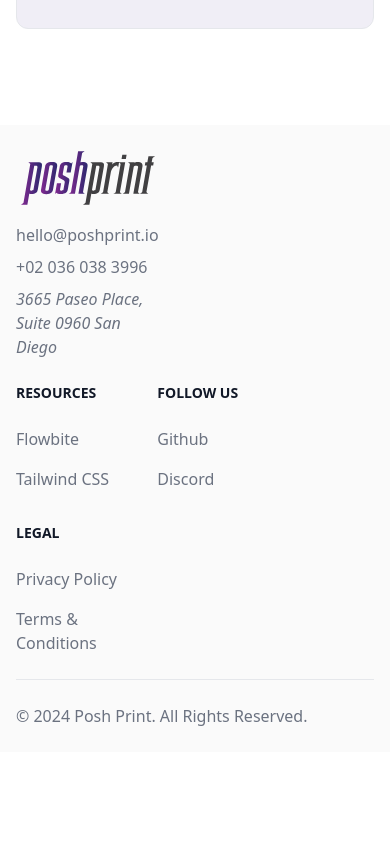
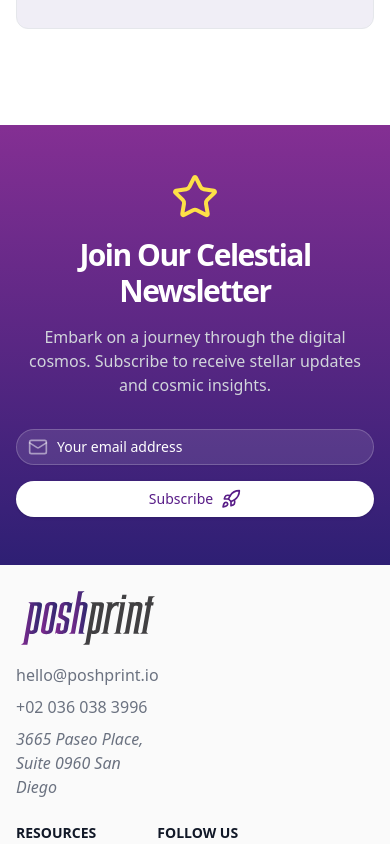
Before and after one commit to AbdurRahman1-Dev/post-print, a React (Vite) app: page / in a window 390 px wide. Shown: the part 4860-5704 px from the top of the page. Before the commit the page ends 5612 px from the top, so only its background shows below. Built offline with nearby package versions, Linux system fonts and the light colour scheme.

Commit message:
newsletter added

```diff
--- a/src/components/home/Categories.jsx
+++ b/src/components/home/Categories.jsx
@@ -44,7 +44,7 @@ export default function Categories() {
           <CarouselContent>
             {categories.map((category, index) => (
               <CarouselItem key={index} className="basis-2/4 md:basis-1/4 lg:basis-1/6">
-                <Card className="relative overflow-hidden w-48 h-48 rounded-full mx-auto group">
+                <Card className="relative overflow-hidden w-48 h-48 rounded-full mx-auto group ">
                   <div
                     className="absolute inset-0 bg-cover bg-center"
                     style={{
--- a/src/components/home/Home.jsx
+++ b/src/components/home/Home.jsx
@@ -4,6 +4,7 @@ import MarketingMaterials from "./MarketingMaterials"
 import PopularProducts from "./PopularProducts"
 import Services from "./Services"
 import DiscountLabel from "../shared/DiscountLabel"
+import NewsletterSection from "./NewsletterSection"
 
 function Home() {
 
@@ -15,7 +16,9 @@ function Home() {
         <Categories />
         <PopularProducts />
         <MarketingMaterials />
+
         <Services />
+        <NewsletterSection />
       </div>
     </main>
   )
--- /dev/null
+++ b/src/components/home/NewsletterSection.jsx
@@ -0,0 +1,60 @@
+
+import { useState } from "react"
+import { Button } from "@/components/ui/button"
+import { Input } from "@/components/ui/input"
+import { Mail, Star, Rocket } from "lucide-react"
+
+export default function NewsletterSection() {
+  const [email, setEmail] = useState("")
+  const [isSubmitted, setIsSubmitted] = useState(false)
+
+  const handleSubmit = (e) => {
+    e.preventDefault()
+    console.log("Submitted email:", email)
+    setIsSubmitted(true)
+    setEmail("")
+  }
+
+  return (
+    <section className="w-full py-12 md:py-24 bg-gradient-to-b from-[#842f93] to-[#2e1f74] text-white overflow-hidden">
+      <div className="container px-4 md:px-6 relative">
+        <div className="flex flex-col items-center text-center">
+          <Star className="w-12 h-12 mb-4 animate-twinkle text-yellow-300" />
+          <h2 className="text-3xl font-bold tracking-tighter sm:text-5xl mb-4">
+            Join Our Celestial Newsletter
+          </h2>
+          <p className="max-w-[600px] text-gray-300 md:text-xl/relaxed lg:text-base/relaxed xl:text-xl/relaxed mb-8">
+            Embark on a journey through the digital cosmos. Subscribe to receive stellar updates and cosmic insights.
+          </p>
+          <form onSubmit={handleSubmit} className="w-full max-w-md space-y-4">
+            <div className="relative">
+              <Input
+                className="w-full pl-10 pr-4 py-2 bg-white/10 border-white/20 text-white placeholder-white/50 placeholder:text-white rounded-full focus:outline-none focus:ring-2 focus:ring-white/50"
+                type="email"
+                placeholder="Your email address"
+                value={email}
+                onChange={(e) => setEmail(e.target.value)}
+                required
+              />
+              <Mail className="absolute left-3 top-1/2 transform -translate-y-1/2 text-white/50" size={20} />
+            </div>
+            <Button
+              className="w-full bg-white text-purple-900 rounded-full hover:bg-white/90 transition-all duration-300 ease-in-out transform hover:scale-105 hover:shadow-lg group"
+              type="submit"
+            >
+              {isSubmitted ? (
+                "Welcome aboard!"
+              ) : (
+                <>
+                  Subscribe
+                  <Rocket className="ml-2 inline-block transition-transform group-hover:translate-x-1 group-hover:-translate-y-1 motion-reduce:transform-none" size={20} />
+                </>
+              )}
+            </Button>
+          </form>
+
+        </div>
+      </div>
+    </section>
+  )
+}
--- a/src/components/shared/Footer.jsx
+++ b/src/components/shared/Footer.jsx
@@ -3,7 +3,7 @@ const Footer = () => {
     return (
 
 
-        <footer className="bg-neutral-50 mt-24">
+        <footer className="bg-neutral-50 ">
             <div className="container mx-auto w-full p-4 py-6 lg:py-8">
                 <div className="md:flex md:justify-between gap-10">
                     <div className="mb-6 md:mb-0 w-[20%] flex flex-col gap-4 items-start">
```
